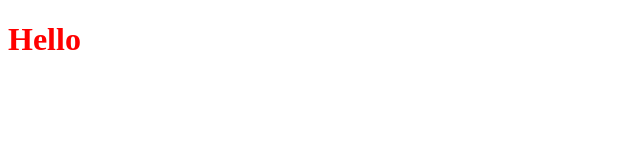
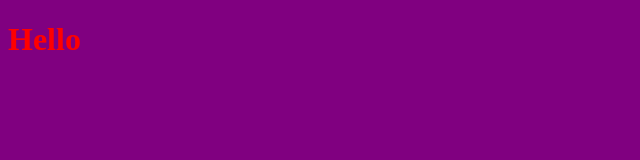
Before and after one commit to keroHassib/myFirstProject, a plain HTML site: page index.html in a window 1280 px wide. Shown: the whole page, without its empty margins (0-640 px from the left). Drawn offline with Linux system fonts and the light colour scheme.

Commit message:
changing background color in Css file

```diff
--- a/style.css
+++ b/style.css
@@ -1,3 +1,6 @@
 h1{
     color: red;
 }
+body{
+    background: purple;
+}
```
